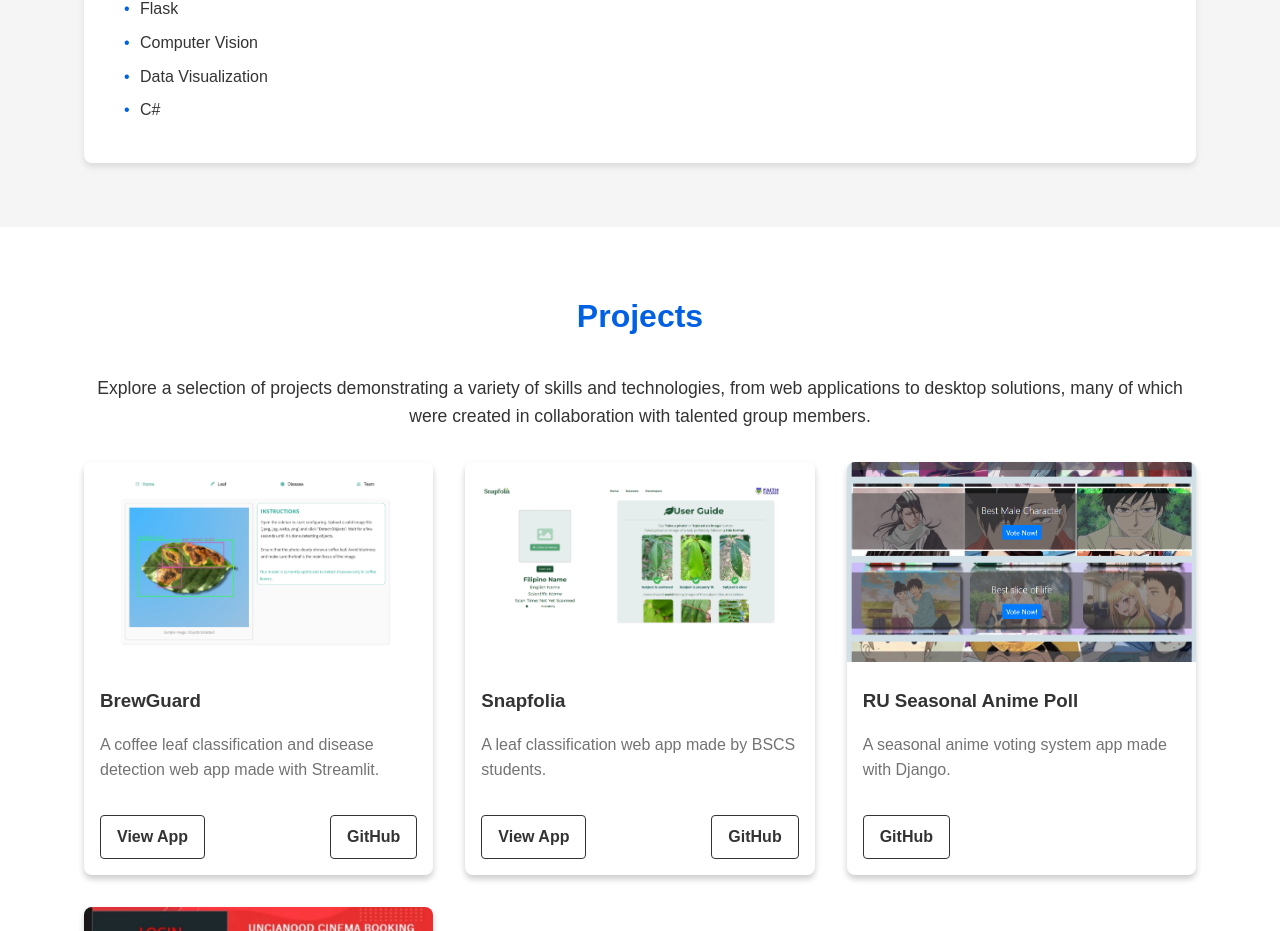
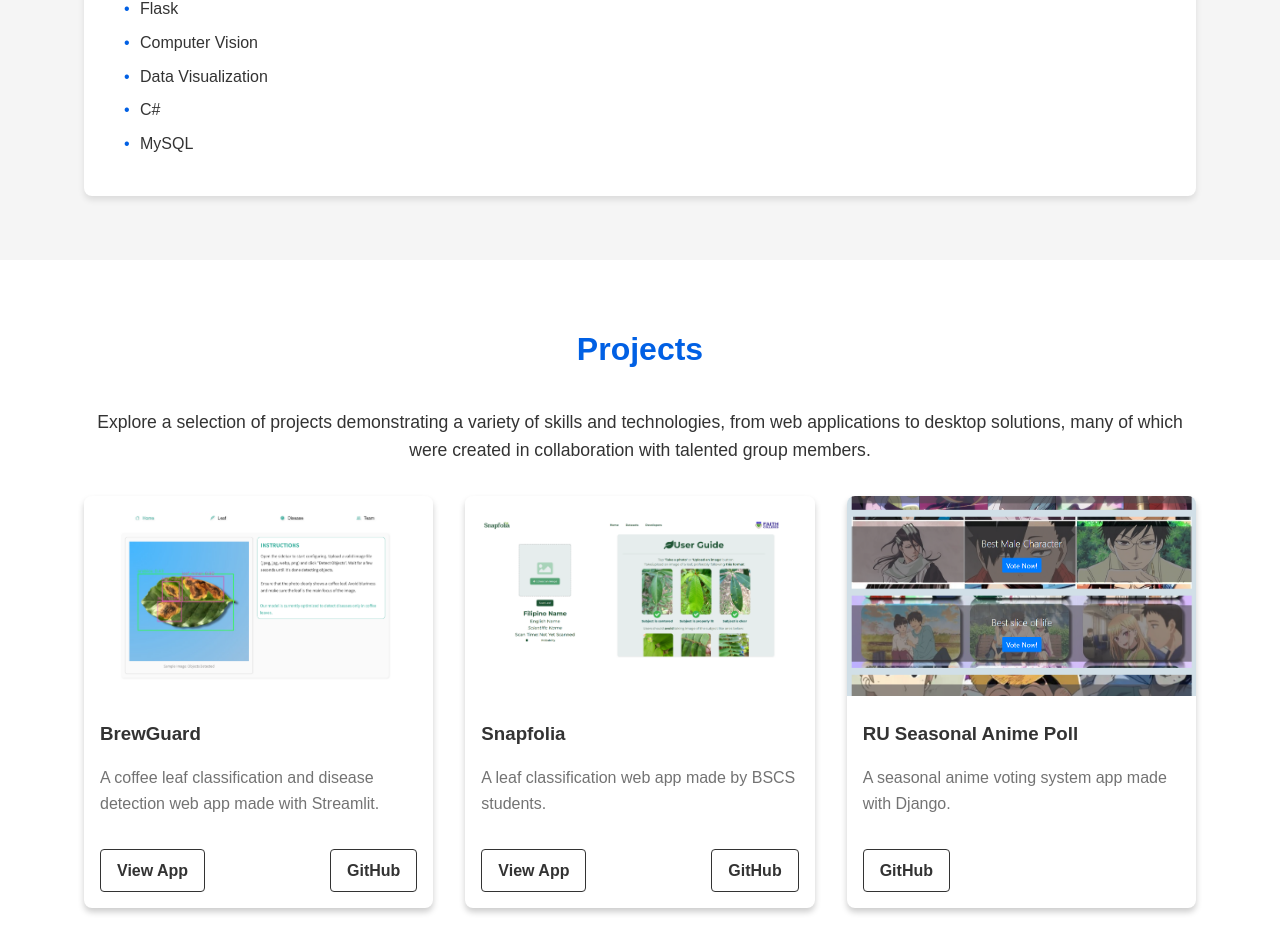
Before and after one commit to FTsune/portfolio, a React (Create React App) app: page / in a window 1280 px wide. Shown: the part 1516-2447 px from the top of the page. Built offline with nearby package versions, Linux system fonts and the light colour scheme.

Commit message:
Update About page.

```diff
--- a/src/components/About.tsx
+++ b/src/components/About.tsx
@@ -20,6 +20,7 @@ const About: React.FC = () => {
     "Computer Vision",
     "Data Visualization",
     "C#",
+    "MySQL"
   ];
 
   const achievements = [
@@ -27,7 +28,8 @@ const About: React.FC = () => {
     "Academic Year 2022-2023 2nd Semester Dean's Lister",
     "Academic Year 2023-2024 President's Lister",
     "Certified CompTIA ITF+ 2024 Exam Passer",
-    "Top 15 Finalist, DICT IV-A Regional Pitching Competition"
+    "Top 15 Finalist, DICT IV-A Regional Pitching Competition",
+    "10th TOPCIT Philippines Level 2 Certification"
   ];
 
   const listVariants = {
```
Also changed, not shown: 1 other file (tests, documents, lock files or other folders).
